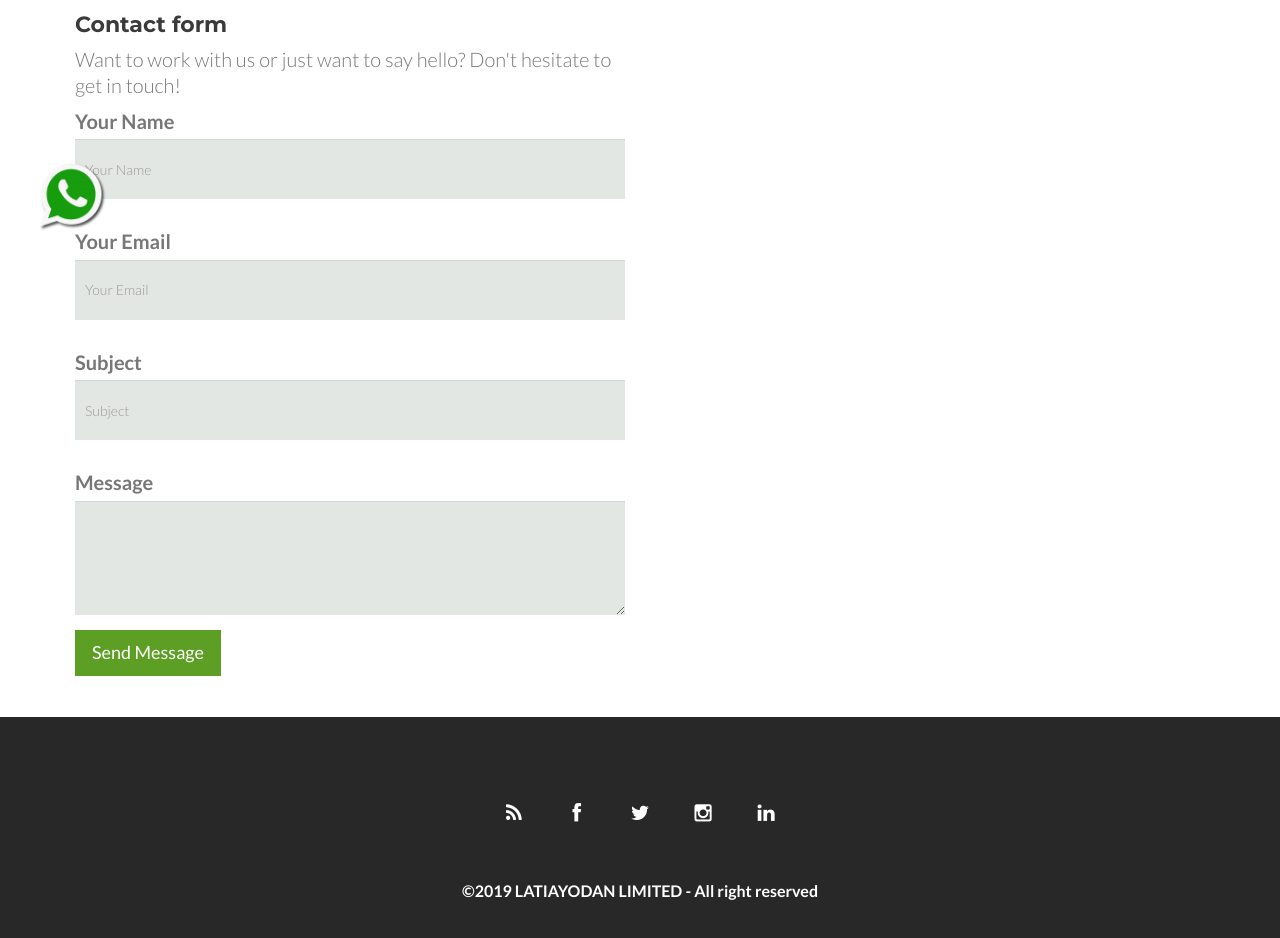
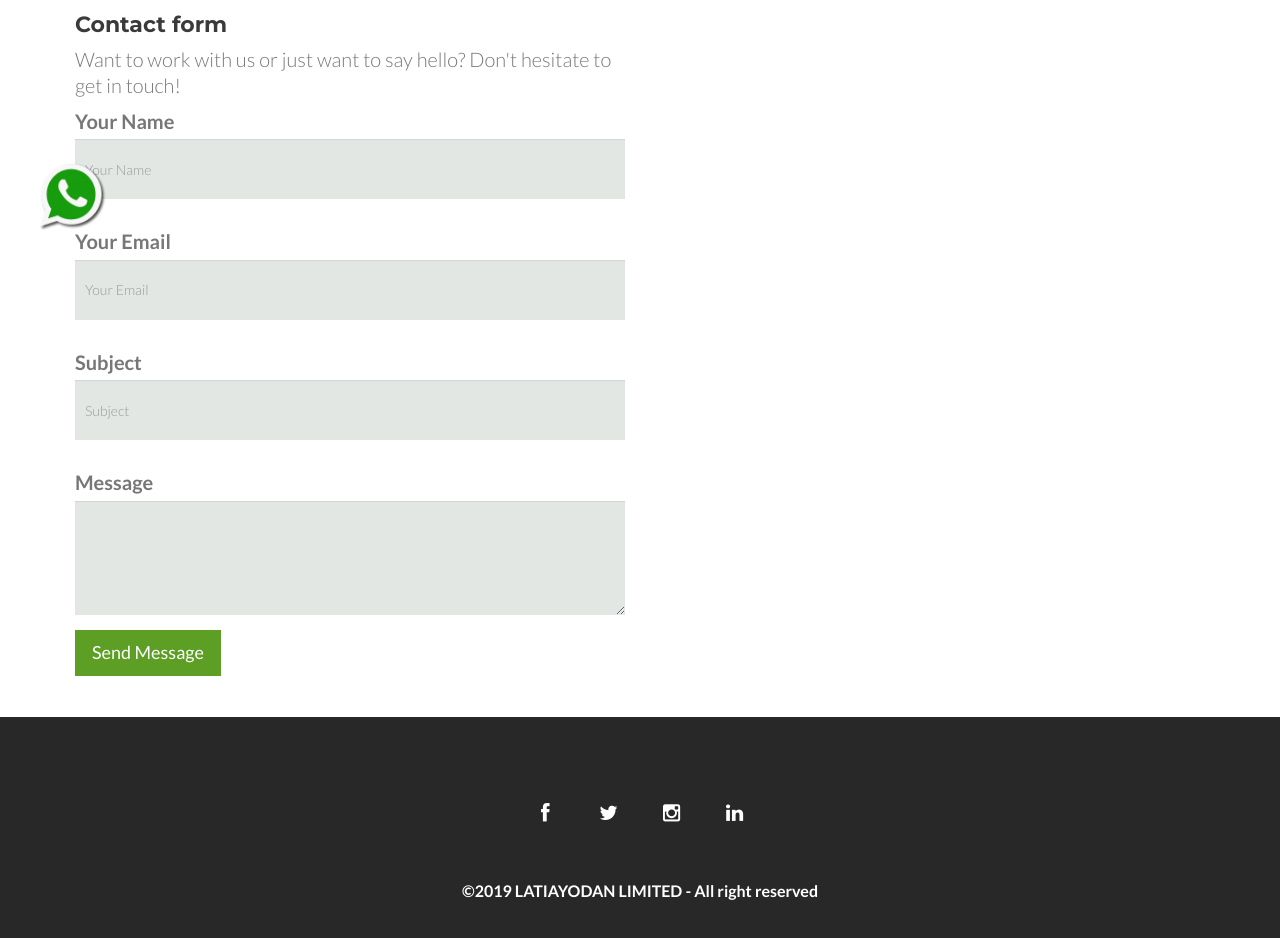
Before and after one commit to gabrieltino/latiayodan-limited, a plain HTML site: page contact.html in a window 1280 px wide. Shown: the part 548-1486 px from the top of the page. Drawn offline with Linux system fonts and the light colour scheme.

Commit message:
Removed rss feeds

```diff
--- a/contact.html
+++ b/contact.html
@@ -225,11 +225,11 @@
             <div class="col-md-12">
               <div class="aligncenter">
                 <ul class="social-network social-circle">
-                  <li>
+                  <!-- <li>
                     <a href="#" class="icoRss" title="Rss"
                       ><i class="fa fa-rss"></i
                     ></a>
-                  </li>
+                  </li> -->
                   <li>
                     <a href="#" class="icoFacebook" title="Facebook"
                       ><i class="fa fa-facebook"></i
```
Also changed, not shown: gallery.html (+2 -2 lines), services.html (+1 -1 lines).
